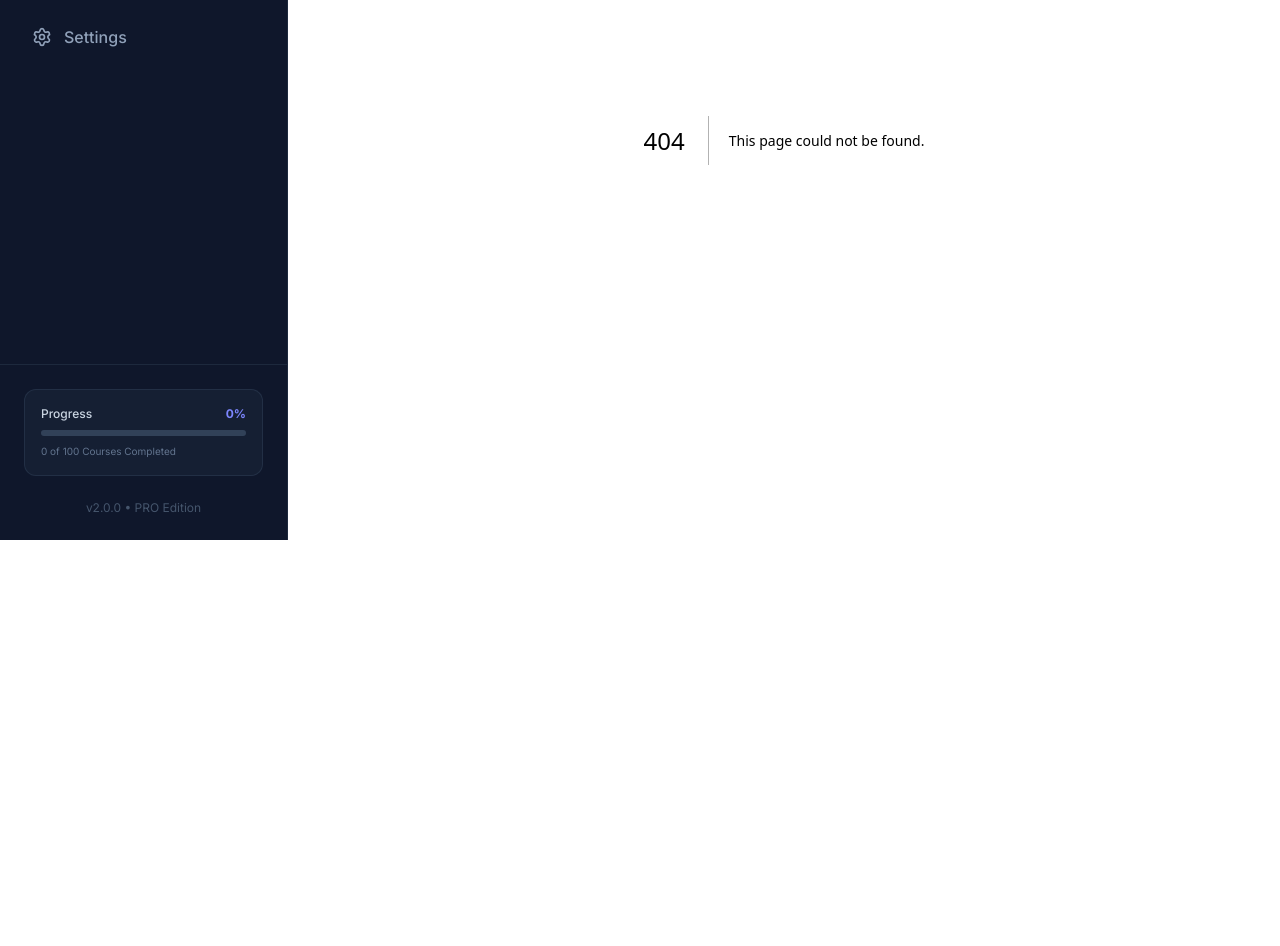
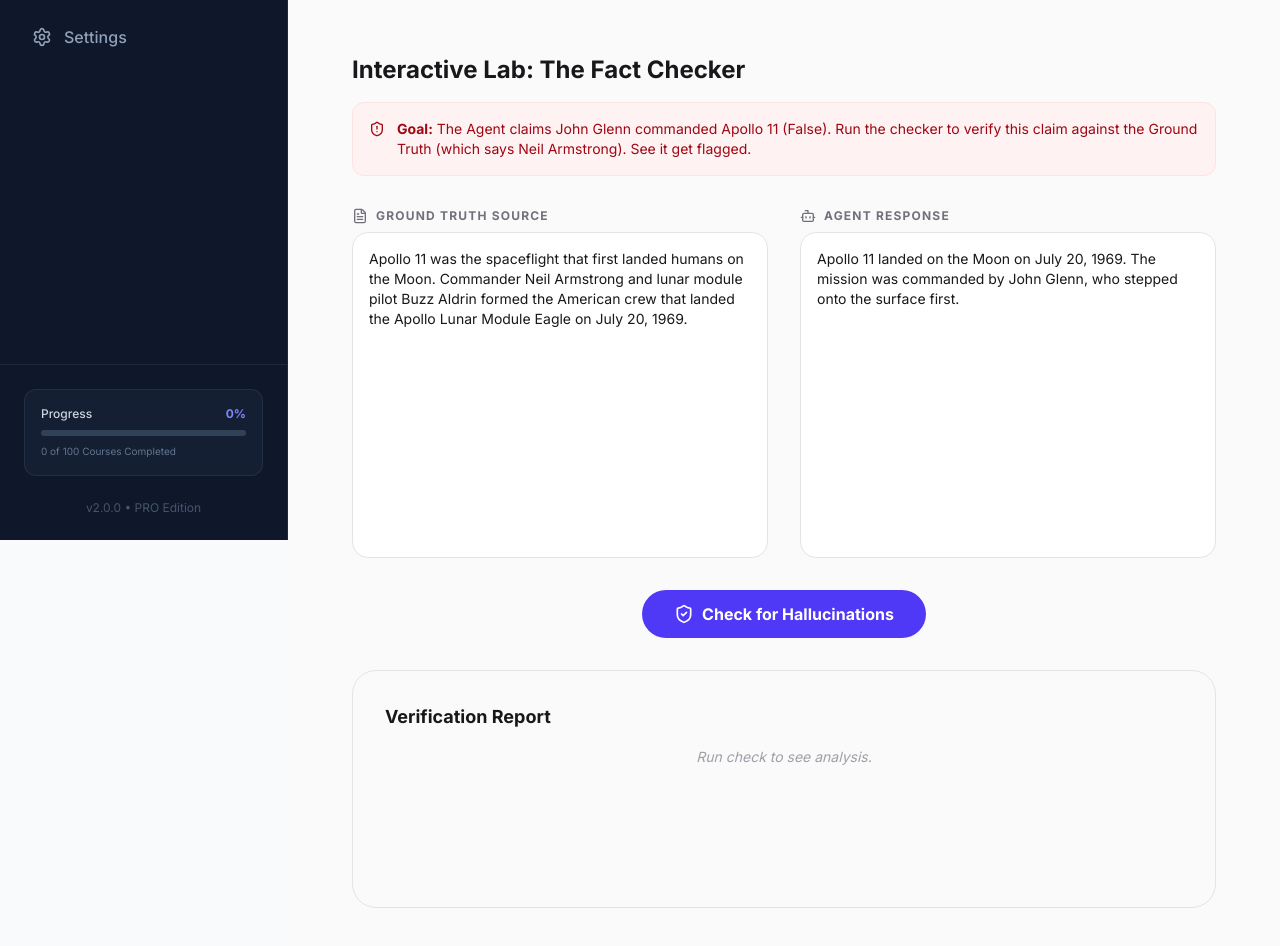
Before and after one commit to learnbydoingwithsteven/agentic_sys_0-1, a Next.js app in the folder unified-platform/: page /courses/course_042_agent_hallucination in a window 1280 px wide. Before the commit this address had no page. Shown: the part 260-1206 px from the top of the page. Before the commit the page ends 800 px from the top, so only its background shows below. Built offline with nearby package versions, Linux system fonts and the light colour scheme.

Commit message:
Implement Module 42: Hallucination Check

```diff
--- /dev/null
+++ b/unified-platform/src/actions/course_042_agent_hallucination/hallucination_backend.ts
@@ -0,0 +1,44 @@
+'use server';
+
+export interface FactCheck {
+    sentence: string;
+    isHallucinated: boolean;
+    reason?: string;
+}
+
+export async function checkHallucination(source: string, response: string): Promise<FactCheck[]> {
+    const sentences = response.split('.').filter(s => s.trim().length > 0);
+    const results: FactCheck[] = [];
+
+    for (const s of sentences) {
+        const trimmed = s.trim();
+        let isHallucinated = false;
+        let reason = undefined;
+
+        // Mock Logic: If sentence contains a number/date that IS NOT in source -> Hallucination
+        const numbersInSentence = trimmed.match(/\d+/g) || [];
+        for (const num of numbersInSentence) {
+            if (!source.includes(num)) {
+                isHallucinated = true;
+                reason = `The number/date "${num}" appears in the answer but NOT in the source text.`;
+            }
+        }
+
+        // Mock Logic: Check for key entities (simplistic)
+        if (trimmed.includes("Mars") && !source.includes("Mars")) {
+            isHallucinated = true;
+            reason = "Entity 'Mars' mentioned but not found in source.";
+        }
+
+        results.push({
+            sentence: trimmed + '.',
+            isHallucinated,
+            reason
+        });
+    }
+
+    // Artificial delay
+    await new Promise(r => setTimeout(r, 600));
+
+    return results;
+}
--- /dev/null
+++ b/unified-platform/src/app/courses/course_042_agent_hallucination/page.tsx
@@ -0,0 +1,32 @@
+import React from 'react';
+import { HallucinationLab } from '@/components/demos/course_042_agent_hallucination/HallucinationLab';
+import { ShieldAlert, FileSearch } from 'lucide-react';
+
+export default function CoursePage() {
+    return (
+        <div className="flex bg-zinc-50 dark:bg-zinc-950 min-h-screen font-sans text-zinc-900 dark:text-zinc-100">
+            <main className="flex-1 max-w-6xl mx-auto p-6 lg:p-12 xl:p-16 w-full">
+                <header className="mb-12">
+                    <div className="text-sm font-bold tracking-wider text-red-600 dark:text-red-400 uppercase mb-3">Module 5.2</div>
+                    <h1 className="text-4xl lg:text-5xl font-extrabold tracking-tight mb-6 bg-gradient-to-r from-red-600 to-orange-500 bg-clip-text text-transparent">
+                        Agent Hallucination Check
+                    </h1>
+                    <p className="text-xl text-zinc-600 dark:text-zinc-400 leading-relaxed max-w-3xl">
+                        Trust but verify. Implement <strong>Self-Consistency Checks</strong> where the Agent cross-references its own generated answers against the source text to detect fabricated facts.
+                    </p>
+                </header>
+
+                <section className="mb-24">
+                    <div className="mb-8">
+                        <h2 className="text-2xl font-bold mb-4">Interactive Lab: The Fact Checker</h2>
+                        <div className="p-4 bg-red-50 dark:bg-red-900/10 border border-red-100 dark:border-red-800 rounded-xl text-sm text-red-800 dark:text-red-200 flex items-start gap-3">
+                            <div className="shrink-0 mt-0.5"><ShieldAlert className="w-4 h-4" /></div>
+                            <p><strong>Goal:</strong> The Agent claims John Glenn commanded Apollo 11 (False). Run the checker to verify this claim against the Ground Truth (which says Neil Armstrong). See it get flagged.</p>
+                        </div>
+                    </div>
+                    <HallucinationLab />
+                </section>
+            </main>
+        </div>
+    );
+}
--- /dev/null
+++ b/unified-platform/src/components/demos/course_042_agent_hallucination/HallucinationLab.tsx
@@ -0,0 +1,118 @@
+'use client';
+
+import React, { useState } from 'react';
+import { motion, AnimatePresence } from 'framer-motion';
+import {
+    ShieldCheck,
+    AlertTriangle,
+    FileText,
+    Bot
+} from 'lucide-react';
+import { checkHallucination, FactCheck } from '@/actions/course_042_agent_hallucination/hallucination_backend';
+
+const DEFAULT_SOURCE = `Apollo 11 was the spaceflight that first landed humans on the Moon. Commander Neil Armstrong and lunar module pilot Buzz Aldrin formed the American crew that landed the Apollo Lunar Module Eagle on July 20, 1969.`;
+
+const DEFAULT_RESPONSE = `Apollo 11 landed on the Moon on July 20, 1969. The mission was commanded by John Glenn, who stepped onto the surface first.`;
+
+export function HallucinationLab() {
+    const [source, setSource] = useState(DEFAULT_SOURCE);
+    const [response, setResponse] = useState(DEFAULT_RESPONSE);
+    const [checks, setChecks] = useState<FactCheck[]>([]);
+    const [analyzing, setAnalyzing] = useState(false);
+
+    const handleCheck = async () => {
+        setAnalyzing(true);
+        const res = await checkHallucination(source, response);
+        setChecks(res);
+        setAnalyzing(false);
+    };
+
+    return (
+        <div className="flex flex-col gap-8 h-[700px]">
+            <div className="grid grid-cols-2 gap-8 h-1/2">
+                {/* Source Input */}
+                <div className="flex flex-col gap-2">
+                    <label className="font-bold text-zinc-500 text-xs uppercase tracking-widest flex items-center gap-2">
+                        <FileText className="w-4 h-4" /> Ground Truth Source
+                    </label>
+                    <textarea
+                        value={source}
+                        onChange={e => setSource(e.target.value)}
+                        className="flex-1 w-full bg-white dark:bg-zinc-900 border border-zinc-200 dark:border-zinc-800 rounded-2xl p-4 text-sm resize-none focus:ring-2 ring-indigo-500 outline-none"
+                    />
+                </div>
+
+                {/* Agent Output Input */}
+                <div className="flex flex-col gap-2">
+                    <label className="font-bold text-zinc-500 text-xs uppercase tracking-widest flex items-center gap-2">
+                        <Bot className="w-4 h-4" /> Agent Response
+                    </label>
+                    <textarea
+                        value={response}
+                        onChange={e => setResponse(e.target.value)}
+                        className="flex-1 w-full bg-white dark:bg-zinc-900 border border-zinc-200 dark:border-zinc-800 rounded-2xl p-4 text-sm resize-none focus:ring-2 ring-indigo-500 outline-none"
+                    />
+                </div>
+            </div>
+
+            <div className="flex justify-center">
+                <button
+                    onClick={handleCheck}
+                    disabled={analyzing}
+                    className="bg-indigo-600 hover:bg-indigo-700 text-white px-8 py-3 rounded-full font-bold flex items-center gap-2 disabled:opacity-50 transition-all hover:scale-105"
+                >
+                    <ShieldCheck className="w-5 h-5" />
+                    {analyzing ? 'Verifying Facts...' : 'Check for Hallucinations'}
+                </button>
+            </div>
+
+            {/* Analysis Result */}
+            <div className="flex-1 bg-zinc-50 dark:bg-zinc-950/50 rounded-3xl p-8 border border-zinc-200 dark:border-zinc-800 overflow-y-auto">
+                <h3 className="font-bold text-lg mb-4 flex items-center gap-2">
+                    Verification Report
+                </h3>
+
+                <div className="space-y-4">
+                    {checks.length === 0 && !analyzing && (
+                        <div className="text-zinc-400 italic text-center text-sm">Run check to see analysis.</div>
+                    )}
+
+                    {checks.map((check, i) => (
+                        <motion.div
+                            key={i}
+                            initial={{ opacity: 0, y: 10 }}
+                            animate={{ opacity: 1, y: 0 }}
+                            transition={{ delay: i * 0.1 }}
+                            className={`p-4 rounded-xl border flex gap-4 items-start ${check.isHallucinated
+                                    ? 'bg-red-50 dark:bg-red-900/10 border-red-200 dark:border-red-900'
+                                    : 'bg-green-50 dark:bg-green-900/10 border-green-200 dark:border-green-900'
+                                }`}
+                        >
+                            <div className="shrink-0 mt-1">
+                                {check.isHallucinated
+                                    ? <AlertTriangle className="w-5 h-5 text-red-500" />
+                                    : <ShieldCheck className="w-5 h-5 text-green-500" />
+                                }
+                            </div>
+                            <div>
+                                <div className={`font-medium ${check.isHallucinated ? 'text-red-900 dark:text-red-200' : 'text-green-900 dark:text-green-200'}`}>
+                                    "{check.sentence}"
+                                </div>
+                                {check.isHallucinated && (
+                                    <div className="text-sm text-red-600 dark:text-red-400 mt-1 font-bold">
+                                        Potential Hallucination: {check.reason}
+                                    </div>
+                                )}
+                                {!check.isHallucinated && (
+                                    <div className="text-xs text-green-600 dark:text-green-400 mt-1 opacity-70">
+                                        Verified against source text.
+                                    </div>
+                                )}
+                            </div>
+                        </motion.div>
+                    ))}
+                </div>
+            </div>
+        </div>
+    );
+}
```
